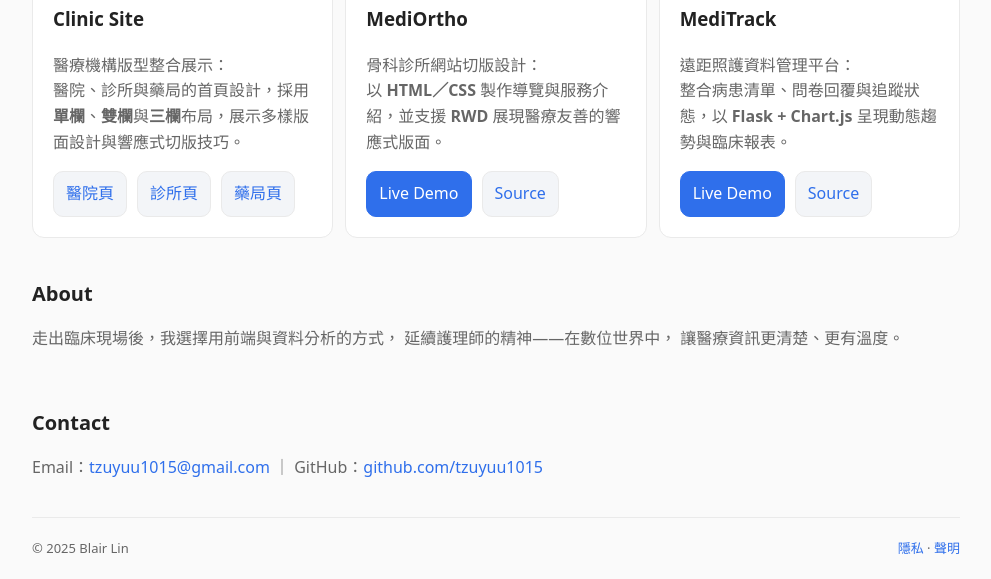
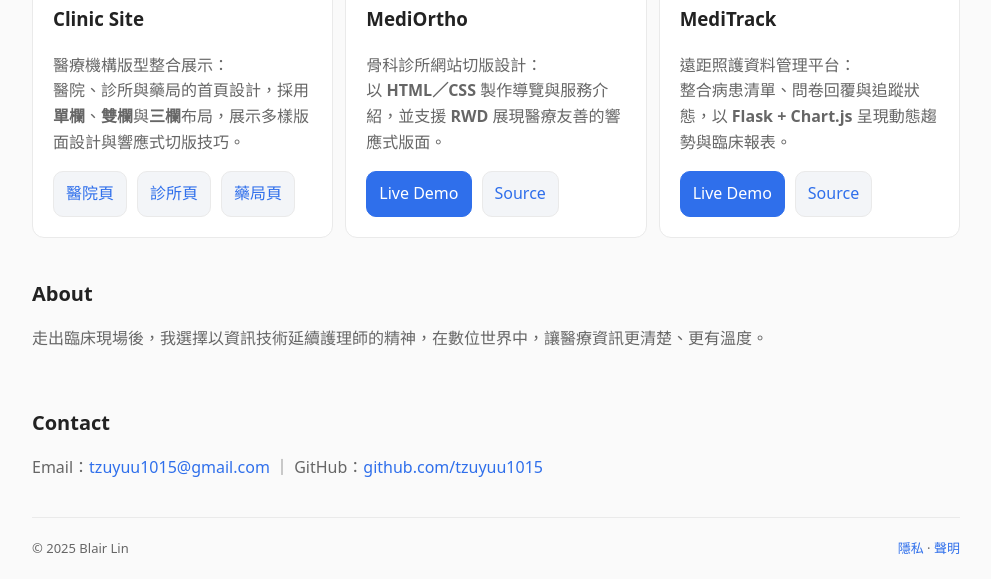
Before and after one commit to tzuyuu1015/Portfolio-Home, a plain HTML site: page index.html in a window 1280 px wide. Shown: the part 592-1171 px from the top of the page, without its empty margins (144-1135 px from the left). Drawn offline with Linux system fonts and the light colour scheme.

Commit message:
Update index.html

```diff
--- a/index.html
+++ b/index.html
@@ -157,9 +157,7 @@
     <!-- About -->
     <section id="about">
       <h2>About</h2>
-      <p class="muted">走出臨床現場後，我選擇用前端與資料分析的方式，
-延續護理師的精神——在數位世界中，
-讓醫療資訊更清楚、更有溫度。</p>
+      <p class="muted">走出臨床現場後，我選擇以資訊技術延續護理師的精神，在數位世界中，讓醫療資訊更清楚、更有溫度。</p>
     </section>
 
     <!-- Contact -->
```
